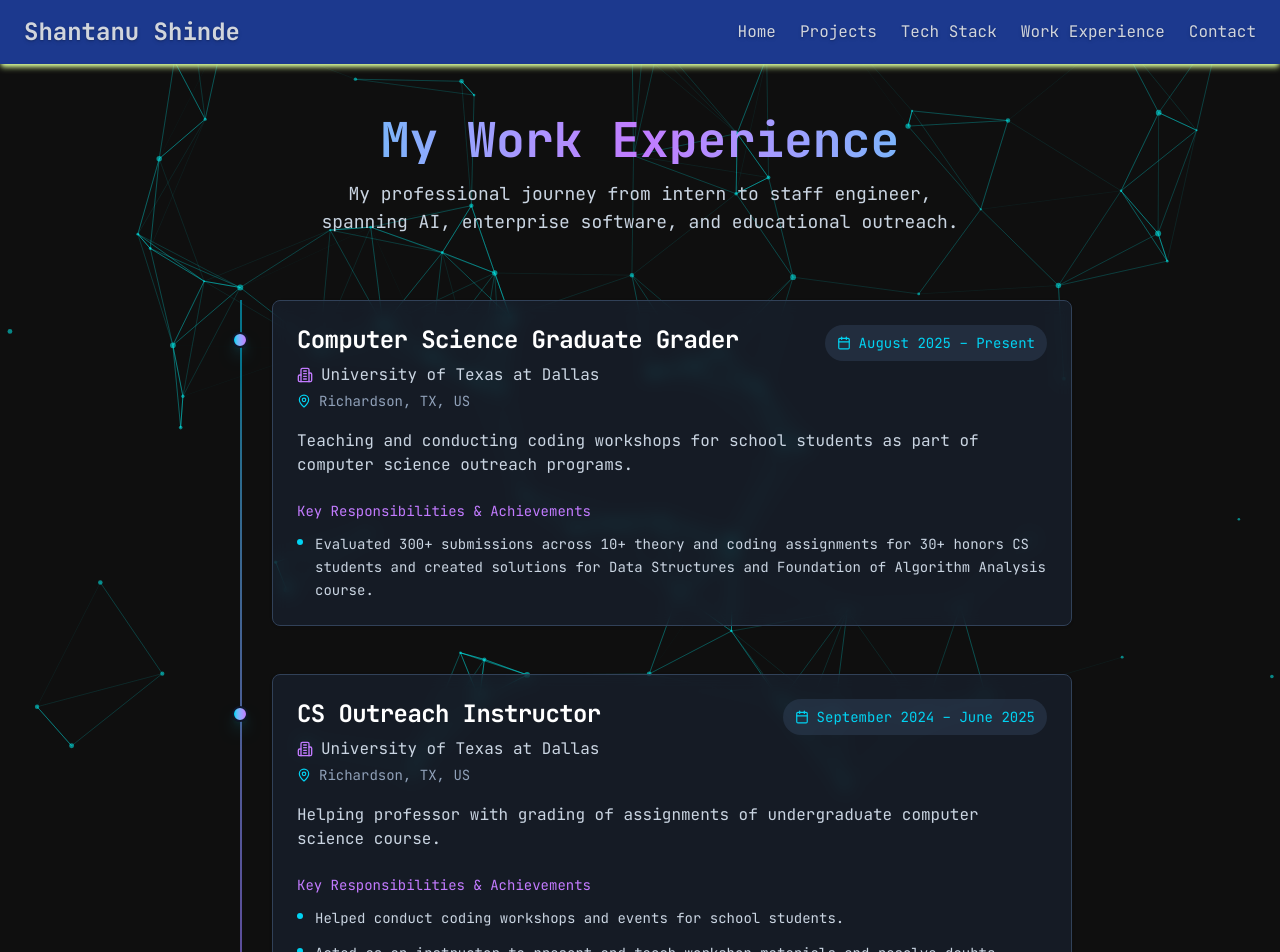
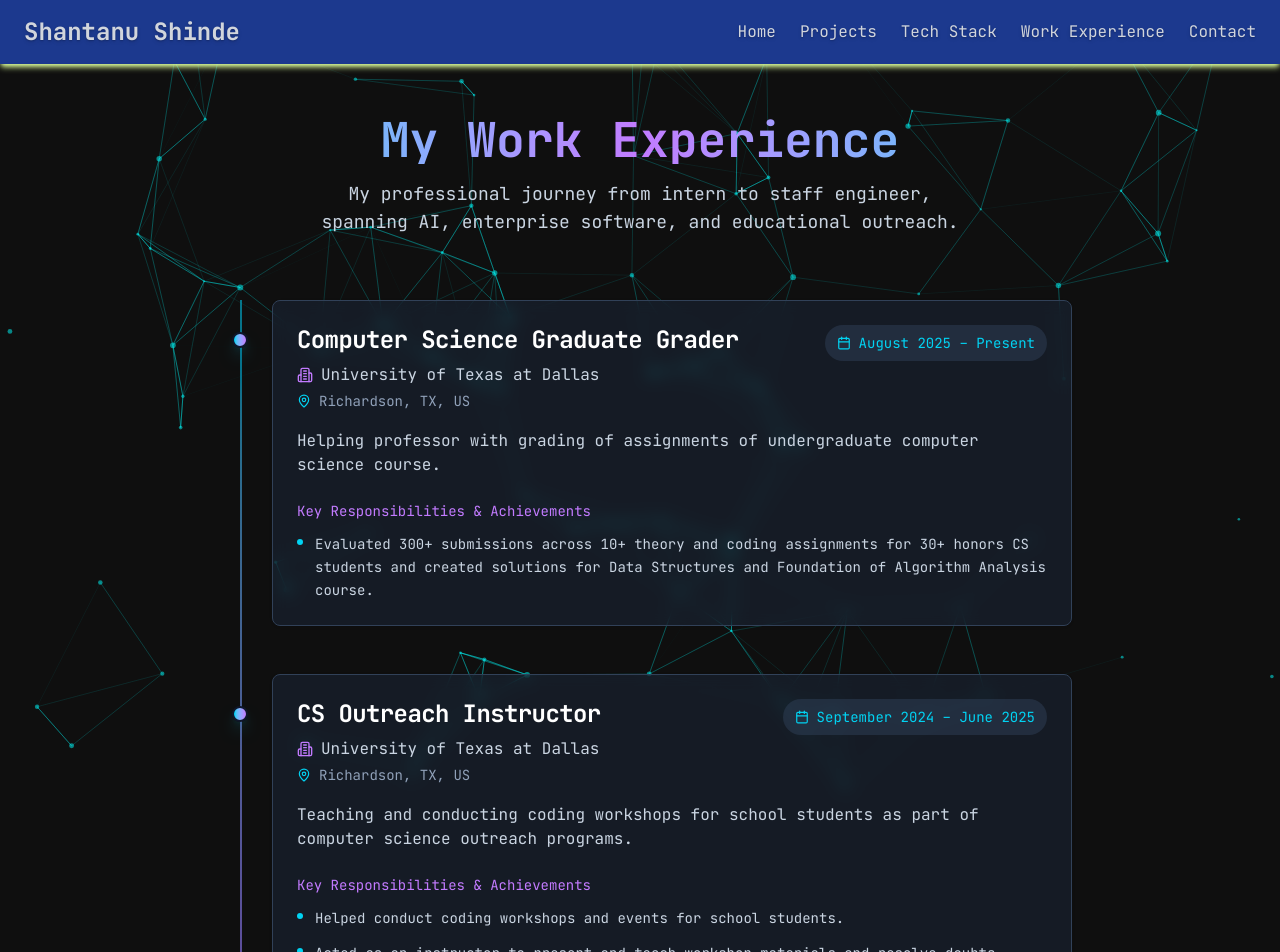
Before and after one commit to ShantanuShinde/ShantanuShinde, a Next.js app: page /work_experience in a window 1280 px wide. Shown: the top 952 px of the page. Built offline with nearby package versions, Linux system fonts and the light colour scheme.

Commit message:
fix description

```diff
--- a/src/app/work_experience/page.tsx
+++ b/src/app/work_experience/page.tsx
@@ -10,7 +10,7 @@ export default function WorkExperiencePage() {
       location: "Richardson, TX, US",
       period: "August 2025 – Present",
       description:
-        "Teaching and conducting coding workshops for school students as part of computer science outreach programs.",
+        "Helping professor with grading of assignments of undergraduate computer science course.",
       responsibilities: [
         "Evaluated 300+ submissions across 10+ theory and coding assignments for 30+ honors CS students and created solutions for Data Structures and Foundation of Algorithm Analysis course.",
       ],
@@ -22,7 +22,7 @@ export default function WorkExperiencePage() {
       location: "Richardson, TX, US",
       period: "September 2024 – June 2025",
       description:
-        "Helping professor with grading of assignments of undergraduate computer science course.",
+        "Teaching and conducting coding workshops for school students as part of computer science outreach programs.",
       responsibilities: [
         "Helped conduct coding workshops and events for school students.",
         "Acted as an instructor to present and teach workshop materials and resolve doubts.",
```
